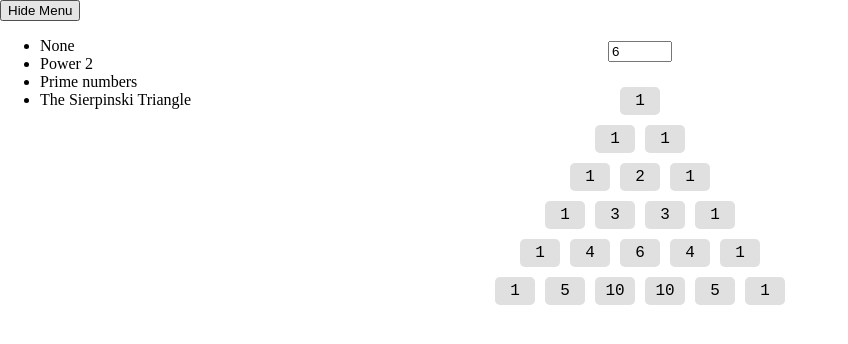
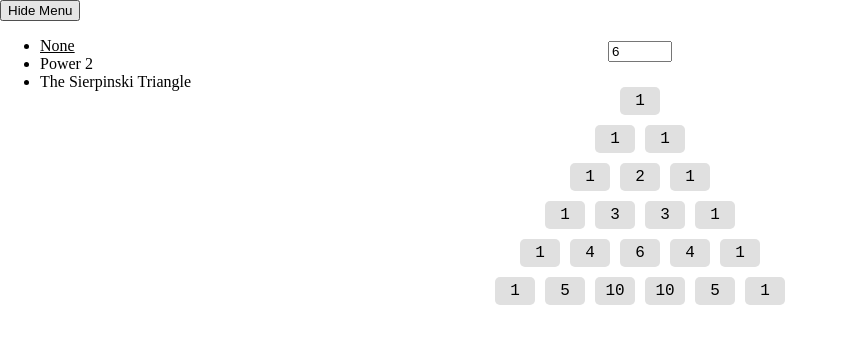
Before and after one commit to krystofmatejka/pascals-triangle, a Next.js app: page / in a window 1280 px wide. Shown: the top 344 px of the page, without its empty margins (0-848 px from the left). Built offline with nearby package versions, Linux system fonts and the light colour scheme.

Commit message:
small cleanup

```diff
--- a/src/components/floor-selector/floor-selector.tsx
+++ b/src/components/floor-selector/floor-selector.tsx
@@ -1,12 +1,6 @@
 import {FC} from 'react'
 import styled from 'styled-components'
 import {usePascalsTriangleStore} from '@/src/components/store'
-
-const ContainerInput = styled.div`
-  display: flex;
-  justify-content: center;
-  margin: 20px 0;
-`
 
 export const FloorSelector: FC = () => {
   const {
@@ -26,3 +20,9 @@ export const FloorSelector: FC = () => {
     </ContainerInput>
   )
 }
+
+const ContainerInput = styled.div`
+  display: flex;
+  justify-content: center;
+  margin: 20px 0;
+`
--- a/src/components/home/home.tsx
+++ b/src/components/home/home.tsx
@@ -6,28 +6,6 @@ import {Transformation} from '@/src/components/constants'
 import {Menu} from '@/src/components/menu'
 import {pascalsTriangle} from '@/src/components/lib'
 import {useRecalculateNumberWidth} from '@/src/components/hooks'
-
-const Container = styled.div``
-
-const Row = styled.div`
-  display: flex;
-  flex-wrap: wrap;
-  justify-content: center;
-`
-
-const Number = styled.div<{highlight?: string}>`
-  padding: 5px 0;
-  margin: 5px;
-  width: var(--number-width);
-  text-align: center;
-  transition: width ease 0.3s;
-
-  border-radius: 5px;
-  background: ${p => p.highlight ?? '#e0e0e0'};
-
-  font-family: monospace;
-  font-size: 1rem;
-`
 
 export const Home: FC = () => {
   const {numberOfFloors, transformation} = usePascalsTriangleStore()
@@ -59,6 +37,28 @@ export const Home: FC = () => {
   )
 }
 
+const Container = styled.div``
+
+const Row = styled.div`
+  display: flex;
+  flex-wrap: wrap;
+  justify-content: center;
+`
+
+const Number = styled.div<{highlight?: string}>`
+  padding: 5px 0;
+  margin: 5px;
+  width: var(--number-width);
+  text-align: center;
+  transition: width ease 0.3s;
+
+  border-radius: 5px;
+  background: ${p => p.highlight ?? '#e0e0e0'};
+
+  font-family: monospace;
+  font-size: 1rem;
+`
+
 const StyledPower2 = styled(Number)`
   position: absolute;
   right: 20px;
--- a/src/components/hooks/use-recalculate-number-width.ts
+++ b/src/components/hooks/use-recalculate-number-width.ts
@@ -10,7 +10,7 @@ type UseRecalculateNumberWidthProps = {
 export const useRecalculateNumberWidth = ({triangle, transformation}: UseRecalculateNumberWidthProps) => {
   useEffect(() => {
     if (transformation === Transformation.None || transformation === Transformation.Power_2) {
-      const width = calculateWidth(triangle)
+      const width = calculateWidth(triangle, 10)
 
       document.documentElement.style.setProperty('--number-width', `${width}px`)
     }
--- a/src/components/lib/index.ts
+++ b/src/components/lib/index.ts
@@ -31,9 +31,9 @@ const getBiggestNumberFromTriangle = (triangle: Triangle) => {
 
 const numberOfDigits = (n: number) => Math.max(Math.floor(Math.log10(Math.abs(n))), 0) + 1
 
-export const calculateWidth = (triangle: Triangle) => {
+export const calculateWidth = (triangle: Triangle, padding: number) => {
   const biggestNumber = getBiggestNumberFromTriangle(triangle)
-  const leftPadding = numberOfDigits(biggestNumber)
+  const totalNumberOfDigits = numberOfDigits(biggestNumber)
 
-  return 20 + leftPadding * 10
+  return (totalNumberOfDigits + 2) * padding
 }
--- a/src/components/menu/menu.tsx
+++ b/src/components/menu/menu.tsx
@@ -2,35 +2,56 @@ import {FC, useState} from 'react'
 import styled from 'styled-components'
 import {Transformation} from '@/src/components/constants'
 import {usePascalsTriangleStore} from '@/src/components/store'
+
+const MenuItems = [
+  {
+    label: 'None',
+    transformation: Transformation.None,
+  },
+  {
+    label: 'Power 2',
+    transformation: Transformation.Power_2,
+  },
+  {
+    label: 'The Sierpinski Triangle',
+    transformation: Transformation.Sierpinski_Triangle,
+  },
+]
+
+export const Menu: FC = () => {
+  const [visible, setVisible] = useState(true)
+  const {transformation, setTransformation} = usePascalsTriangleStore()
+
+  return (
+    <div>
+      <button onClick={() => setVisible((previous) => !previous)}>{visible ? 'Hide Menu': 'Show Menu'}</button>
+      <MenuContainer visible={visible}>
+        {MenuItems.map((item) => (
+          <Row
+            key={item.label}
+            active={transformation === item.transformation}
+            onClick={() => setTransformation(item.transformation)}
+          >
+            {item.label}
+          </Row>
+        ))}
+      </MenuContainer>
+    </div>
+  )
+}
 
 const MenuContainer = styled.ul<{visible: boolean}>`
   position: absolute;
   transform: ${p => p.visible ? 'translateX(0)' : 'translateX(-100%)'};
   transition: transform ease 0.3s;
   background: #fff;
+`
 
-  & > li {
-    cursor: pointer;
-  }
+const Row = styled.li<{active?: boolean}>`
+  cursor: pointer;
+  text-decoration: ${p => p.active ? 'underline' : 'none'};
 
-  & > li:hover {
+  &:hover {
     text-decoration: underline;
   }
 `
-
-export const Menu: FC = () => {
-  const [visible, setVisible] = useState(true)
-  const {setTransformation} = usePascalsTriangleStore()
-
-  return (
-    <div>
-      <button onClick={() => setVisible((previous) => !previous)}>{visible ? 'Hide Menu': 'Show Menu'}</button>
-      <MenuContainer visible={visible}>
-        <li onClick={() => setTransformation(Transformation.None)}>None</li>
-        <li onClick={() => setTransformation(Transformation.Power_2)}>Power 2</li>
-        <li>Prime numbers</li>
-        <li onClick={() => setTransformation(Transformation.Sierpinski_Triangle)}>The Sierpinski Triangle</li>
-      </MenuContainer>
-    </div>
-  )
-}
--- a/src/components/store/pascals-triangle-store.ts
+++ b/src/components/store/pascals-triangle-store.ts
@@ -8,11 +8,9 @@ type PascalsTriangleStore = {
   setTransformation: (t: Transformation) => void
 }
 
-export const usePascalsTriangleStore = create<PascalsTriangleStore>((set) => {
-  return {
-    numberOfFloors: 6,
-    transformation: Transformation.None,
-    setNumberOfFloors: (v: number) => set({numberOfFloors: v}),
-    setTransformation: (t: Transformation) => set({transformation: t}),
-  }
-})
+export const usePascalsTriangleStore = create<PascalsTriangleStore>((set) => ({
+  numberOfFloors: 6,
+  transformation: Transformation.None,
+  setNumberOfFloors: (v: number) => set({numberOfFloors: v}),
+  setTransformation: (t: Transformation) => set({transformation: t}),
+}))
--- a/src/pages/index.tsx
+++ b/src/pages/index.tsx
@@ -1,10 +1,6 @@
 import React from 'react'
 import {Home as HomeTemplate} from '@/src/components'
 
-const Home = () => {
-  return (
-    <HomeTemplate/>
-  )
-}
+const Home = () => <HomeTemplate/>
 
 export default Home
```
